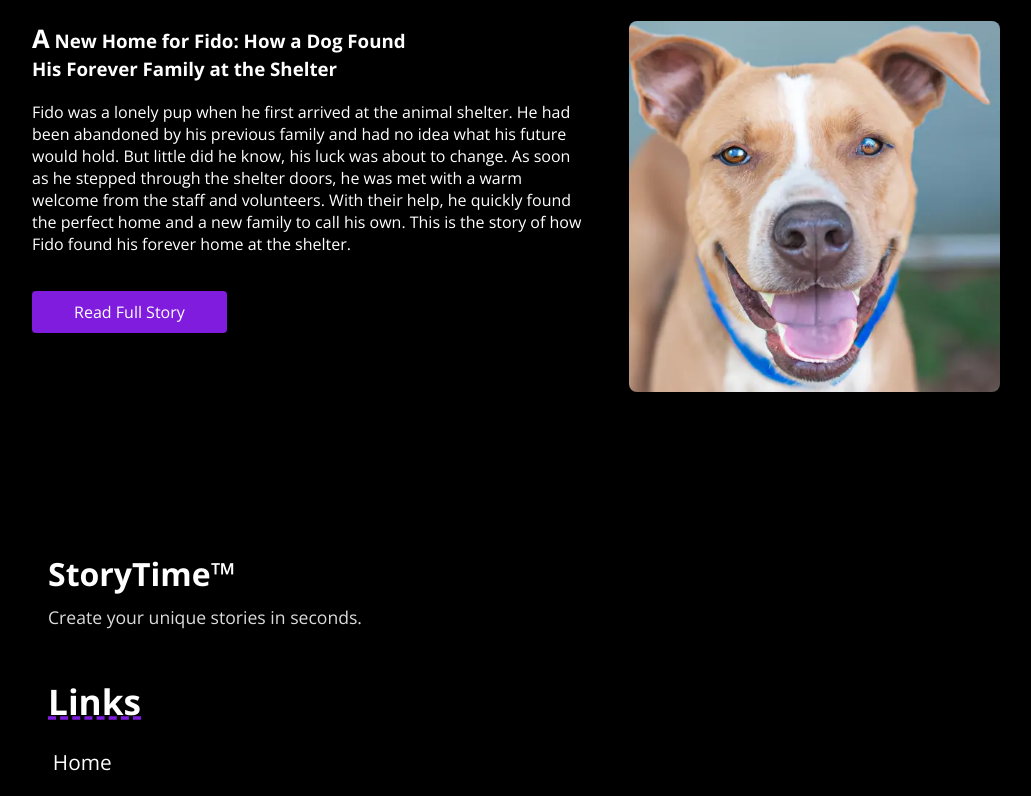
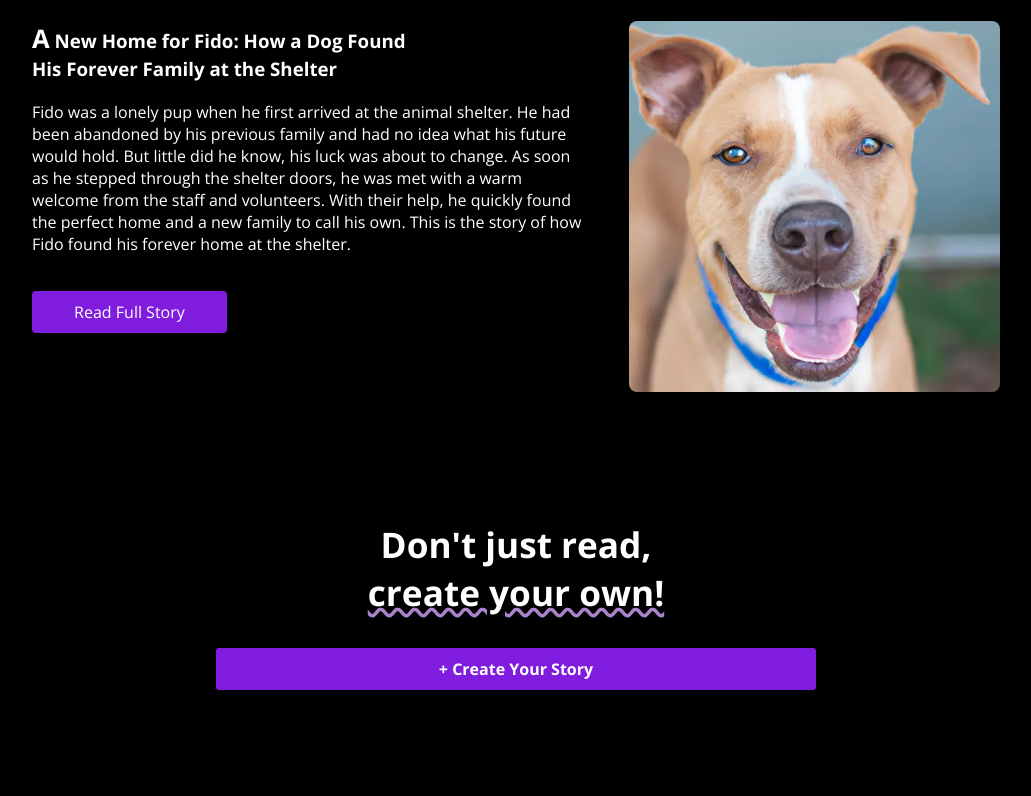
Before and after one commit to Hergelink/storytime, a React (Create React App) app in the folder client/: page / in a window 1280 px wide. Shown: the part 2000-2796 px from the top of the page, without its empty margins (124-1155 px from the left). Built offline with nearby package versions, Linux system fonts and the light colour scheme; no server answers; the HTML template or start-up script is replaced by a standard one; what @react-pdf/renderer would draw is missing.

Commit message:
stories page finished

```diff
--- a/client/src/components/Home.jsx
+++ b/client/src/components/Home.jsx
@@ -23,7 +23,9 @@ export default function Home() {
         </div>
         <div id={style.infoContainer}>
           <div>
-            <h1 id={style.tagline}>Personalized stories in <span>seconds</span></h1>
+            <h1 id={style.tagline}>
+              Personalized stories in <span>seconds</span>
+            </h1>
             <p className={style.infoContent}>
               Say goodbye to boring bedtime routines and hello to captivating,
               personalized stories crafted just for your little ones. With the
@@ -32,14 +34,31 @@ export default function Home() {
               night. Try it now and see the magic unfold!
             </p>
           </div>
-          <Link to='/create' id={style.createStoryBtn} onClick={handleScroll}>
+          <Link
+            to='/create'
+            className={style.createStoryBtn}
+            onClick={handleScroll}
+          >
             + Create Your Story
           </Link>
         </div>
       </section>
       <HowtoUse />
       <hr className={style.linebreak} />
-      <ExampleStories handleScroll={handleScroll}/>
+      <ExampleStories handleScroll={handleScroll} />
+      <section id={style.callToActionDiv}>
+        <h3 id={style.callToAction}>
+          Don't just read,
+          <br /> <span>create your own!</span>
+        </h3>
+        <Link
+          to='/create'
+          className={style.createStoryBtnBottom}
+          onClick={handleScroll}
+        >
+          + Create Your Story
+        </Link>
+      </section>
     </main>
   );
 }
--- a/client/src/components/OutputArea.jsx
+++ b/client/src/components/OutputArea.jsx
@@ -25,13 +25,6 @@ export default function OutputArea({
       image,
     };
 
-    // const data = new FormData();
-    // data.append('title', title);
-    // data.append('description', description);
-    // data.append('storyBody', storyBody);
-    // data.append('storyEnd', storyEnd);
-    // data.append('image', image);
-
     const response = await fetch('http://localhost:3001/post', {
       method: 'POST',
       headers: {
@@ -46,13 +39,13 @@ export default function OutputArea({
     }
   };
 
-  // if (redirect) {
-  //   return <Navigate to='/' />;
-  // }
+  if (redirect) {
+    return <Navigate to='/stories' />;
+  }
 
   return (
     <>
-      {/* {image.length > 1 ? ( */}
+      {image.length > 1 ? (
         <div id={style.outputContainer}>
           <img src={image} id={style.storyImage} alt={`${title}`}></img>
           <h2 id={style.storyTitle}>{title}</h2>
@@ -76,7 +69,7 @@ export default function OutputArea({
             <button id={style.downloadBtn}>Download as PDF</button>
           </PDFDownloadLink>
         </div>
-      {/* ) : (
+      ) : (
         <div id={style.preOutputContainer}>
           {loading ? (
             <>
@@ -85,7 +78,9 @@ export default function OutputArea({
                   <p id={style.errorText}>
                     There was an error with the server.
                   </p>
-                  <button id={style.tryAgainBtn} onClick={handleSubmit}>Try Again</button>
+                  <button id={style.tryAgainBtn} onClick={handleSubmit}>
+                    Try Again
+                  </button>
                 </>
               ) : (
                 <>
@@ -100,7 +95,7 @@ export default function OutputArea({
             <h3>Your story will appear here:</h3>
           )}
         </div>
-      )} */}
+      )}
     </>
   );
 }
--- a/client/src/components/Stories.jsx
+++ b/client/src/components/Stories.jsx
@@ -13,6 +13,13 @@ export default function Stories() {
     });
   }, []);
 
+  const handleScroll = () => {
+    const element = document.querySelector('header');
+    if (element) {
+      element.scrollIntoView({ behavior: 'smooth' });
+    }
+  };
+
   return (
     <main>
       <h1 id={style.pageTitle}>Latest Stories</h1>
@@ -21,10 +28,17 @@ export default function Stories() {
           return <StoryCard {...story} key={story._id} />;
         })
       ) : (
-        <p id={style.zeroStoryMessage}>There are no stories</p>
+        <p id={style.zeroStoryMessage}>There are 0 stories</p>
       )}
-      <h3 id={style.callToAction}>Don't just read,<br /> <span>create your own!</span></h3>
-      <Link to='/create' id={style.linkToCreatePage}>+ Create your Story</Link>
+      <div id={style.callToActionDiv}>
+        <h3 id={style.callToAction}>
+          Don't just read,
+          <br /> <span>create your own!</span>
+        </h3>
+        <Link to='/create' id={style.linkToCreatePage} onClick={handleScroll}>
+          + Create your Story
+        </Link>
+      </div>
     </main>
   );
 }
--- a/client/src/pages/Register.jsx
+++ b/client/src/pages/Register.jsx
@@ -1,5 +1,5 @@
 import React, { useState } from 'react';
-import { Navigate } from 'react-router-dom';
+import { Navigate } from 'react-router';
 import style from '../styles/LoginRegister.module.css';
 import { Link } from 'react-router-dom';
 
--- a/client/src/styles/Home.module.css
+++ b/client/src/styles/Home.module.css
@@ -34,7 +34,8 @@
   text-align: center;
 }
 
-#createStoryBtn {
+.createStoryBtn,
+.createStoryBtnBottom {
   display: flex;
   align-items: center;
   justify-content: center;
@@ -55,6 +56,20 @@
   height: 2px;
   border: none;
   background-color: rgba(156, 72, 234, 0.39);
+}
+
+#callToActionDiv {
+  margin: 5rem 0;
+}
+
+#callToAction {
+  text-align: center;
+  font-size: 2.2rem;
+  margin-bottom: 2rem;
+}
+
+#callToAction span {
+  text-decoration: underline rgba(209, 163, 252, 0.807) wavy;
 }
 
 @media only screen and (min-width: 54em) {
@@ -82,4 +97,13 @@
     font-size: 1.2rem;
     text-align: left;
   }
+
+  .createStoryBtnBottom {
+    width: 600px;
+    margin-inline: auto;
+  }
+
+  #callToActionDiv {
+    margin: 8rem 0;
+  }
 }
--- a/client/src/styles/Stories.module.css
+++ b/client/src/styles/Stories.module.css
@@ -36,13 +36,18 @@
   width: 95%;
   margin: 0 auto 4rem auto;
 }
+
 .imageContainer {
   margin-bottom: 1rem;
+  width: 100%;
+
 }
 
 img {
   width: 100%;
+  height: 100%;
   border-radius: 5px;
+  object-fit: cover;
 }
 
 .storyText h2 {
@@ -61,9 +66,9 @@ img {
 .openDisplayBtn {
   height: 30px;
   font-size: 1rem;
+  border: 0;
   color: white;
-  border: 0;
-  background-color: black;
+  background-color: transparent;
 }
 
 .closeDisplayBtn {
@@ -78,3 +83,22 @@ img {
   margin-top: 1rem;
   height: 30px;
 }
+
+#callToActionDiv {
+  margin: 5rem 0;
+}
+
+@media only screen and (min-width: 54em) {
+  .imageContainer {
+    height: 500px;
+  }
+
+  #callToActionDiv {
+    margin: 5rem 0;
+  }
+
+  #linkToCreatePage {
+    width: 600px;
+    margin-inline: auto;
+  }
+}
```
Also changed, not shown: client/src/components/Create.jsx (+1 -1 lines), 6 other files (tests, documents, lock files or other folders). Lines whose indentation alone changed are shown as unchanged.
